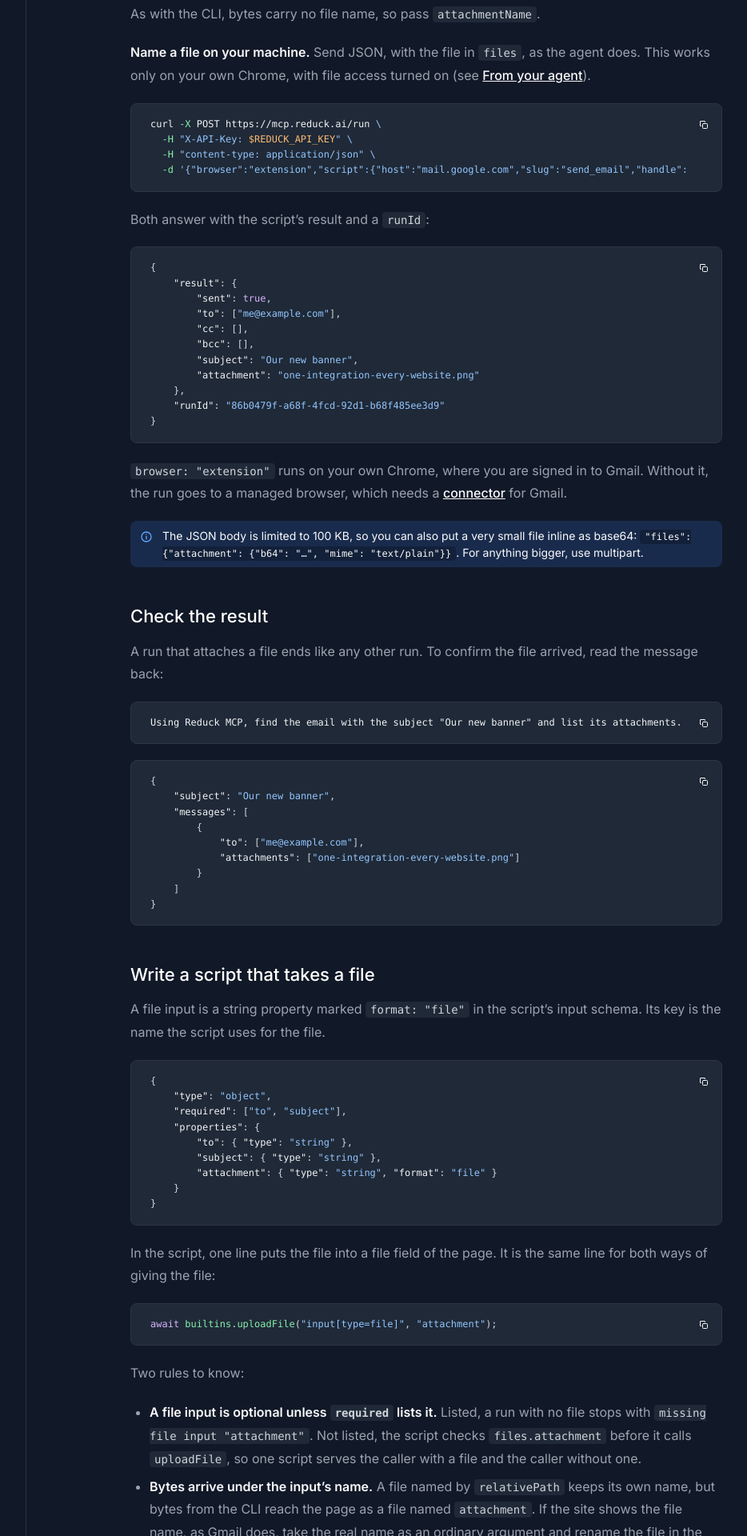
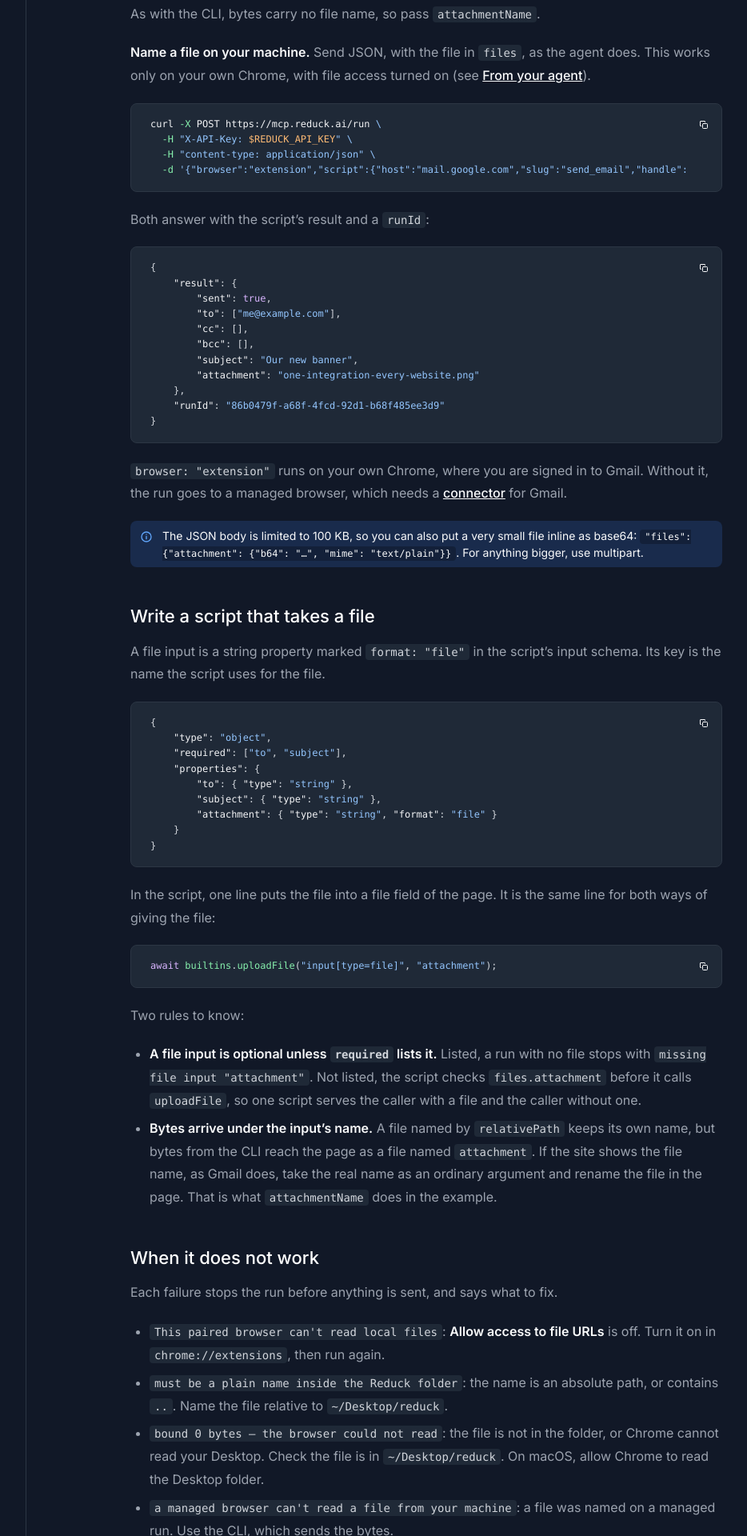
Before and after one commit to conception-ai/docs.reduck.ai, a Jekyll site: the page built from _docs/upload-files/index.md, in a window 1280 px wide. Shown: the part 3080-5000 px from the top of the page at 80% size, without its empty margins (247-1181 px from the left). Built offline with Jekyll 4.4.1, drawn with Linux system fonts in a browser that asks for light colours.

Commit message:
docs(upload-files): drop the Check the result section

````diff
--- a/_docs/upload-files/index.md
+++ b/_docs/upload-files/index.md
@@ -149,27 +149,6 @@ run goes to a managed browser, which needs a [connector](/docs/core-concepts#bro
 > `"files": {"attachment": {"b64": "…", "mime": "text/plain"}}`. For anything bigger, use
 > multipart.
 
-## Check the result
-
-A run that attaches a file ends like any other run. To confirm the file arrived, read the message
-back:
-
-```markdown
-Using Reduck MCP, find the email with the subject "Our new banner" and list its attachments.
-```
-
-```json
-{
-    "subject": "Our new banner",
-    "messages": [
-        {
-            "to": ["me@example.com"],
-            "attachments": ["one-integration-every-website.png"]
-        }
-    ]
-}
-```
-
 ## Write a script that takes a file
 
 A file input is a string property marked `format: "file"` in the script's input schema. Its key is
````
